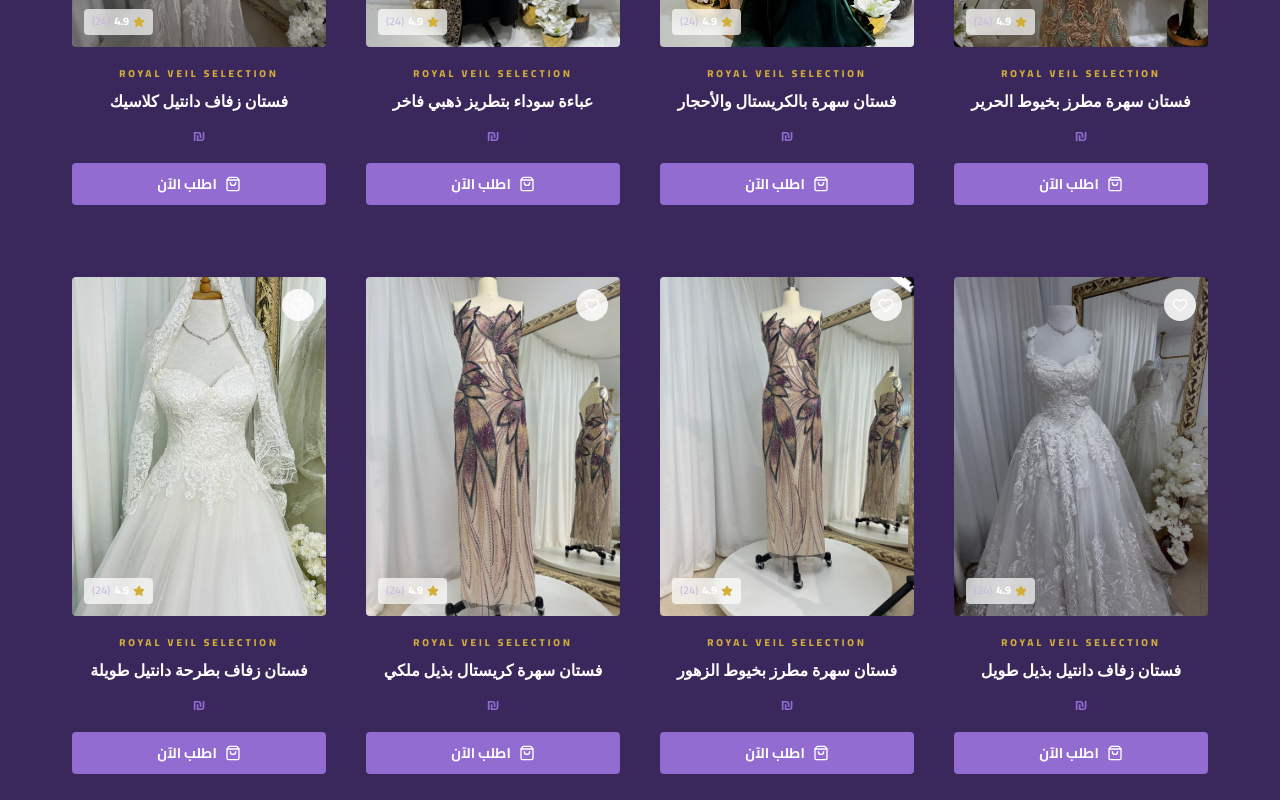
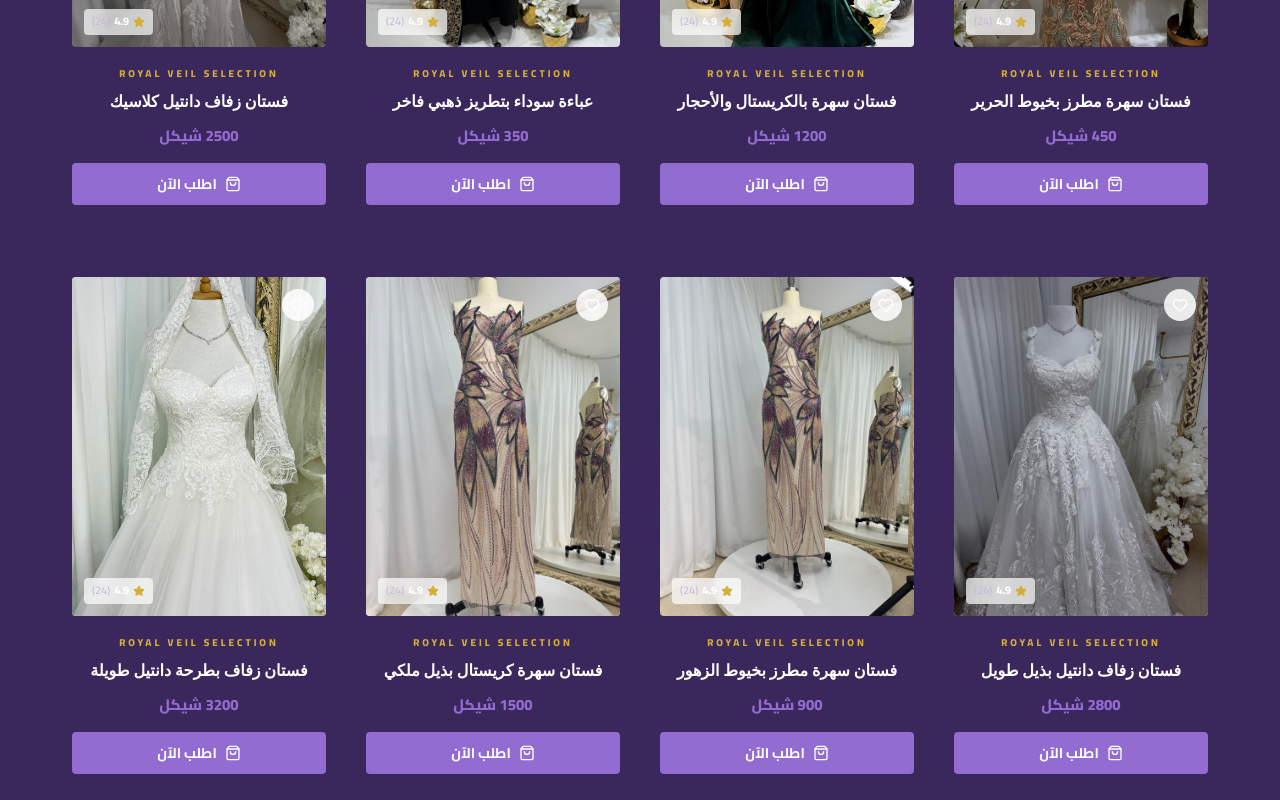
Before and after one commit to fahmyelmatry2030-lgtm/Royal-Veil, a React (Vite) app: page /shop in a window 1280 px wide. Shown: the part 960-1760 px from the top of the page. Built offline with nearby package versions, Linux system fonts and the light colour scheme; a web font is replaced by a local one.

Commit message:
fix: correctly display prices in 'شيكل' and remove '₪' symbol

```diff
--- a/src/components/Footer.jsx
+++ b/src/components/Footer.jsx
@@ -39,8 +39,8 @@ const Footer = () => {
             <ul style={{ listStyle: 'none', padding: 0, display: 'flex', flexDirection: 'column', gap: '12px' }}>
               <li><Link to="/about" style={{ color: 'var(--text-muted)', textDecoration: 'none', fontSize: '13px' }}>من نحن</Link></li>
               <li><Link to="/team" style={{ color: 'var(--text-muted)', textDecoration: 'none', fontSize: '13px' }}>طاقم العمل</Link></li>
-              <li style={{ color: 'var(--text-muted)', fontSize: '13px' }}>توصيل القدس والضفة: 30 ₪</li>
-              <li style={{ color: 'var(--text-muted)', fontSize: '13px' }}>توصيل مناطق 48: 70 ₪</li>
+              <li style={{ color: 'var(--text-muted)', fontSize: '13px' }}>توصيل القدس والضفة: 30 شيكل</li>
+              <li style={{ color: 'var(--text-muted)', fontSize: '13px' }}>توصيل مناطق 48: 70 شيكل</li>
               <li style={{ color: 'var(--text-muted)', fontSize: '13px' }}>متوفر الدفع عند الاستلام</li>
               <li style={{ color: 'var(--text-muted)', fontSize: '13px' }}>متوفر الدفع عبر PayPal</li>
               <li><Link to="/custom-order" style={{ color: 'var(--text-muted)', textDecoration: 'none', fontSize: '13px' }}>طلب تفصيل خاص</Link></li>
--- a/src/components/Navbar.jsx
+++ b/src/components/Navbar.jsx
@@ -67,7 +67,7 @@ export default function Navbar() {
         zIndex: 110,
         boxShadow: '0 2px 10px rgba(0,0,0,0.1)'
       }}>
-        شحن مجاني للطلبات أكثر من 200 ₪ • كود الخصم: <span style={{ color: 'var(--accent-gold)' }}>ROYAL20</span>
+        شحن مجاني للطلبات أكثر من 200 شيكل • كود الخصم: <span style={{ color: 'var(--accent-gold)' }}>ROYAL20</span>
       </div>
 
       {/* ─── Main Bar ─── */}
--- a/src/pages/BabyProducts.jsx
+++ b/src/pages/BabyProducts.jsx
@@ -7,11 +7,11 @@ import SectionHeader from '../components/SectionHeader';
 import ProductCard from '../components/ProductCard';
 
 const babyItems = [
-  { id: 201, title: 'طقم بيبي أبيض مطرز بالاسم (غزل)', price: ' ₪', img: '/Images/WhatsApp%20Image%202026-04-30%20at%205.36.08%20AM.jpeg' },
-  { id: 202, title: 'طقم ولادة ملكي أبيض مطرز (فؤاد)', price: ' ₪', img: '/Images/WhatsApp%20Image%202026-04-30%20at%205.36.08%20AM%20(1).jpeg' },
-  { id: 203, title: 'طقم بيبي أبيض مطرز بالاسم (قاسم)', price: ' ₪', img: '/Images/WhatsApp%20Image%202026-04-30%20at%205.36.08%20AM%20(2).jpeg' },
-  { id: 204, title: 'طقم بناتي ناعم مع تطريز ورد (ليلى)', price: ' ₪', img: '/Images/WhatsApp%20Image%202026-04-30%20at%205.36.08%20AM%20(3).jpeg' },
-  { id: 205, title: 'طقم بيبي ولادي أزرق (تيم)', price: ' ₪', img: '/Images/WhatsApp%20Image%202026-04-30%20at%205.36.08%20AM%20(4).jpeg' },
+  { id: 201, title: 'طقم بيبي أبيض مطرز بالاسم (غزل)', price: '85 شيكل', img: '/Images/WhatsApp%20Image%202026-04-30%20at%205.36.08%20AM.jpeg' },
+  { id: 202, title: 'طقم ولادة ملكي أبيض مطرز (فؤاد)', price: '220 شيكل', img: '/Images/WhatsApp%20Image%202026-04-30%20at%205.36.08%20AM%20(1).jpeg' },
+  { id: 203, title: 'طقم بيبي أبيض مطرز بالاسم (قاسم)', price: '180 شيكل', img: '/Images/WhatsApp%20Image%202026-04-30%20at%205.36.08%20AM%20(2).jpeg' },
+  { id: 204, title: 'طقم بناتي ناعم مع تطريز ورد (ليلى)', price: '190 شيكل', img: '/Images/WhatsApp%20Image%202026-04-30%20at%205.36.08%20AM%20(3).jpeg' },
+  { id: 205, title: 'طقم بيبي ولادي أزرق (تيم)', price: '200 شيكل', img: '/Images/WhatsApp%20Image%202026-04-30%20at%205.36.08%20AM%20(4).jpeg' },
 ];
 
 const BabyProducts = () => {
--- a/src/pages/Dresses.jsx
+++ b/src/pages/Dresses.jsx
@@ -8,16 +8,16 @@ import SectionHeader from '../components/SectionHeader';
 import ProductCard from '../components/ProductCard';
 
 const products = [
-  { id: 1, title: 'فستان سهرة مطرز بخيوط الحرير والخرز', price: ' ₪', oldPrice: ' ₪', discount: 20, img: '/Images/IMG-20260429-WA0021.jpg' },
-  { id: 2, title: 'فستان زفاف ملكي بدانتيل مرصع', price: ' ₪', img: '/Images/IMG-20260429-WA0025.jpg' },
-  { id: 3, title: 'فستان سهرة بالكريستال والأحجار الخضراء', price: ' ₪', oldPrice: ' ₪', discount: 15, img: '/Images/IMG-20260429-WA0022.jpg' },
-  { id: 4, title: 'فستان زفاف أبيض دانتيل عصري', price: ' ₪', img: '/Images/IMG-20260429-WA0053.jpg' },
-  { id: 5, title: 'فستان سهرة مطرز بخيوط ذهبية ولؤلؤ', price: ' ₪', img: '/Images/IMG-20260429-WA0035.jpg' },
-  { id: 6, title: 'فستان سهرة كريستال بذيل ملكي', price: ' ₪', oldPrice: ' ₪', img: '/Images/IMG-20260429-WA0036.jpg' },
-  { id: 7, title: 'فستان زفاف دانتيل أبيض واسع', price: ' ₪', img: '/Images/IMG-20260429-WA0039.jpg' },
-  { id: 8, title: 'فستان زفاف بطرحة دانتيل طويلة', price: ' ₪', img: '/Images/IMG-20260429-WA0037.jpg' },
-  { id: 9, title: 'فستان زفاف مطرز بقلب مزين', price: ' ₪', oldPrice: ' ₪', img: '/Images/IMG-20260429-WA0038.jpg' },
-  { id: 10, title: 'فستان زفاف ستان بطرحة كلاسيكية', price: ' ₪', img: '/Images/IMG-20260429-WA0040.jpg' },
+  { id: 1, title: 'فستان سهرة مطرز بخيوط الحرير والخرز', price: '1200 شيكل', oldPrice: '1500 شيكل', discount: 20, img: '/Images/IMG-20260429-WA0021.jpg' },
+  { id: 2, title: 'فستان زفاف ملكي بدانتيل مرصع', price: '3500 شيكل', img: '/Images/IMG-20260429-WA0025.jpg' },
+  { id: 3, title: 'فستان سهرة بالكريستال والأحجار الخضراء', price: '800 شيكل', oldPrice: '950 شيكل', discount: 15, img: '/Images/IMG-20260429-WA0022.jpg' },
+  { id: 4, title: 'فستان زفاف أبيض دانتيل عصري', price: '950 شيكل', img: '/Images/IMG-20260429-WA0053.jpg' },
+  { id: 5, title: 'فستان سهرة مطرز بخيوط ذهبية ولؤلؤ', price: '1500 شيكل', img: '/Images/IMG-20260429-WA0035.jpg' },
+  { id: 6, title: 'فستان سهرة كريستال بذيل ملكي', price: '700 شيكل', oldPrice: '850 شيكل', img: '/Images/IMG-20260429-WA0036.jpg' },
+  { id: 7, title: 'فستان زفاف دانتيل أبيض واسع', price: '2800 شيكل', img: '/Images/IMG-20260429-WA0039.jpg' },
+  { id: 8, title: 'فستان زفاف بطرحة دانتيل طويلة', price: '1100 شيكل', img: '/Images/IMG-20260429-WA0037.jpg' },
+  { id: 9, title: 'فستان زفاف مطرز بقلب مزين', price: '550 شيكل', oldPrice: '650 شيكل', img: '/Images/IMG-20260429-WA0038.jpg' },
+  { id: 10, title: 'فستان زفاف ستان بطرحة كلاسيكية', price: '3200 شيكل', img: '/Images/IMG-20260429-WA0040.jpg' },
 ];
 
 const Dresses = () => {
@@ -185,8 +185,8 @@ const Dresses = () => {
                   <h3 style={{ fontWeight: '700', marginBottom: '1rem', borderBottom: '1px solid var(--border-light)', paddingBottom: '8px' }}>السعر</h3>
                   <input type="range" style={{ width: '100%', accentcolor: 'var(--accent-gold)' }} />
                   <div style={{ display: 'flex', justifyContent: 'space-between', fontSize: '12px', marginTop: '8px' }}>
-                    <span> ₪</span>
-                    <span> ₪</span>
+                    <span>0 شيكل</span>
+                    <span>5000 شيكل</span>
                   </div>
                 </div>
 
--- a/src/pages/Heritage.jsx
+++ b/src/pages/Heritage.jsx
@@ -7,9 +7,9 @@ import SectionHeader from '../components/SectionHeader';
 import ProductCard from '../components/ProductCard';
 
 const heritageItems = [
-  { id: 301, title: 'ثوب فلسطيني تراثي بتطريز أحمر يدوي', price: ' ₪', img: '/Images/IMG-20260429-WA0047.jpg' },
-  { id: 302, title: 'ثوب فلسطيني بتطريز تقليدي ملون', price: ' ₪', img: '/Images/IMG-20260429-WA0050.jpg' },
-  { id: 303, title: 'فستان سهرة أسود بتطريز ذهبي حصري', price: ' ₪', img: '/Images/IMG-20260429-WA0048.jpg' },
+  { id: 301, title: 'ثوب فلسطيني تراثي بتطريز أحمر يدوي', price: '120 شيكل', img: '/Images/IMG-20260429-WA0047.jpg' },
+  { id: 302, title: 'ثوب فلسطيني بتطريز تقليدي ملون', price: '450 شيكل', img: '/Images/IMG-20260429-WA0050.jpg' },
+  { id: 303, title: 'فستان سهرة أسود بتطريز ذهبي حصري', price: '180 شيكل', img: '/Images/IMG-20260429-WA0048.jpg' },
 ];
 
 const Heritage = () => {
--- a/src/pages/Home.jsx
+++ b/src/pages/Home.jsx
@@ -7,10 +7,10 @@ import SectionHeader from '../components/SectionHeader';
 import ProductCard from '../components/ProductCard';
 
 const featuredProducts = [
-  { id: 101, title: 'فستان زفاف ملكي بدانتيل مطرز', price: ' ₪', img: '/Images/IMG-20260429-WA0025.jpg' },
-  { id: 102, title: 'فستان سهرة "زمرد" بالكريستال الفاخر', price: ' ₪', discount: 10, img: '/Images/IMG-20260429-WA0022.jpg' },
-  { id: 103, title: 'عباءة "الأندلس" بتطريز ذهبي', price: ' ₪', img: '/Images/IMG-20260429-WA0023.jpg' },
-  { id: 104, title: 'فستان سهرة مطرز بخيوط الحرير والخرز', price: ' ₪', img: '/Images/IMG-20260429-WA0021.jpg' },
+  { id: 101, title: 'فستان زفاف ملكي بدانتيل مطرز', price: '3200 شيكل', img: '/Images/IMG-20260429-WA0025.jpg' },
+  { id: 102, title: 'فستان سهرة "زمرد" بالكريستال الفاخر', price: '1450 شيكل', discount: 10, img: '/Images/IMG-20260429-WA0022.jpg' },
+  { id: 103, title: 'عباءة "الأندلس" بتطريز ذهبي', price: '450 شيكل', img: '/Images/IMG-20260429-WA0023.jpg' },
+  { id: 104, title: 'فستان سهرة مطرز بخيوط الحرير والخرز', price: '1100 شيكل', img: '/Images/IMG-20260429-WA0021.jpg' },
 ];
 
 const Home = () => {
--- a/src/pages/Shop.jsx
+++ b/src/pages/Shop.jsx
@@ -7,14 +7,14 @@ import SectionHeader from '../components/SectionHeader';
 import ProductCard from '../components/ProductCard';
 
 const products = [
-  { id: 1, title: 'فستان سهرة مطرز بخيوط الحرير', price: ' ₪', category: 'فساتين', img: '/Images/IMG-20260429-WA0021.jpg' },
-  { id: 2, title: 'فستان سهرة بالكريستال والأحجار', price: ' ₪', category: 'فساتين', img: '/Images/IMG-20260429-WA0022.jpg' },
-  { id: 3, title: 'عباءة سوداء بتطريز ذهبي فاخر', price: ' ₪', category: 'عباءات', img: '/Images/IMG-20260429-WA0023.jpg' },
-  { id: 4, title: 'فستان زفاف دانتيل كلاسيك', price: ' ₪', category: 'فساتين', img: '/Images/IMG-20260429-WA0024.jpg' },
-  { id: 5, title: 'فستان زفاف دانتيل بذيل طويل', price: ' ₪', category: 'فساتين', img: '/Images/IMG-20260429-WA0025.jpg' },
-  { id: 6, title: 'فستان سهرة مطرز بخيوط الزهور', price: ' ₪', category: 'فساتين', img: '/Images/IMG-20260429-WA0035.jpg' },
-  { id: 7, title: 'فستان سهرة كريستال بذيل ملكي', price: ' ₪', category: 'فساتين', img: '/Images/IMG-20260429-WA0036.jpg' },
-  { id: 8, title: 'فستان زفاف بطرحة دانتيل طويلة', price: ' ₪', category: 'فساتين', img: '/Images/IMG-20260429-WA0039.jpg' },
+  { id: 1, title: 'فستان سهرة مطرز بخيوط الحرير', price: '450 شيكل', category: 'فساتين', img: '/Images/IMG-20260429-WA0021.jpg' },
+  { id: 2, title: 'فستان سهرة بالكريستال والأحجار', price: '1200 شيكل', category: 'فساتين', img: '/Images/IMG-20260429-WA0022.jpg' },
+  { id: 3, title: 'عباءة سوداء بتطريز ذهبي فاخر', price: '350 شيكل', category: 'عباءات', img: '/Images/IMG-20260429-WA0023.jpg' },
+  { id: 4, title: 'فستان زفاف دانتيل كلاسيك', price: '2500 شيكل', category: 'فساتين', img: '/Images/IMG-20260429-WA0024.jpg' },
+  { id: 5, title: 'فستان زفاف دانتيل بذيل طويل', price: '2800 شيكل', category: 'فساتين', img: '/Images/IMG-20260429-WA0025.jpg' },
+  { id: 6, title: 'فستان سهرة مطرز بخيوط الزهور', price: '900 شيكل', category: 'فساتين', img: '/Images/IMG-20260429-WA0035.jpg' },
+  { id: 7, title: 'فستان سهرة كريستال بذيل ملكي', price: '1500 شيكل', category: 'فساتين', img: '/Images/IMG-20260429-WA0036.jpg' },
+  { id: 8, title: 'فستان زفاف بطرحة دانتيل طويلة', price: '3200 شيكل', category: 'فساتين', img: '/Images/IMG-20260429-WA0039.jpg' },
 ];
 
 const Shop = () => {
```
